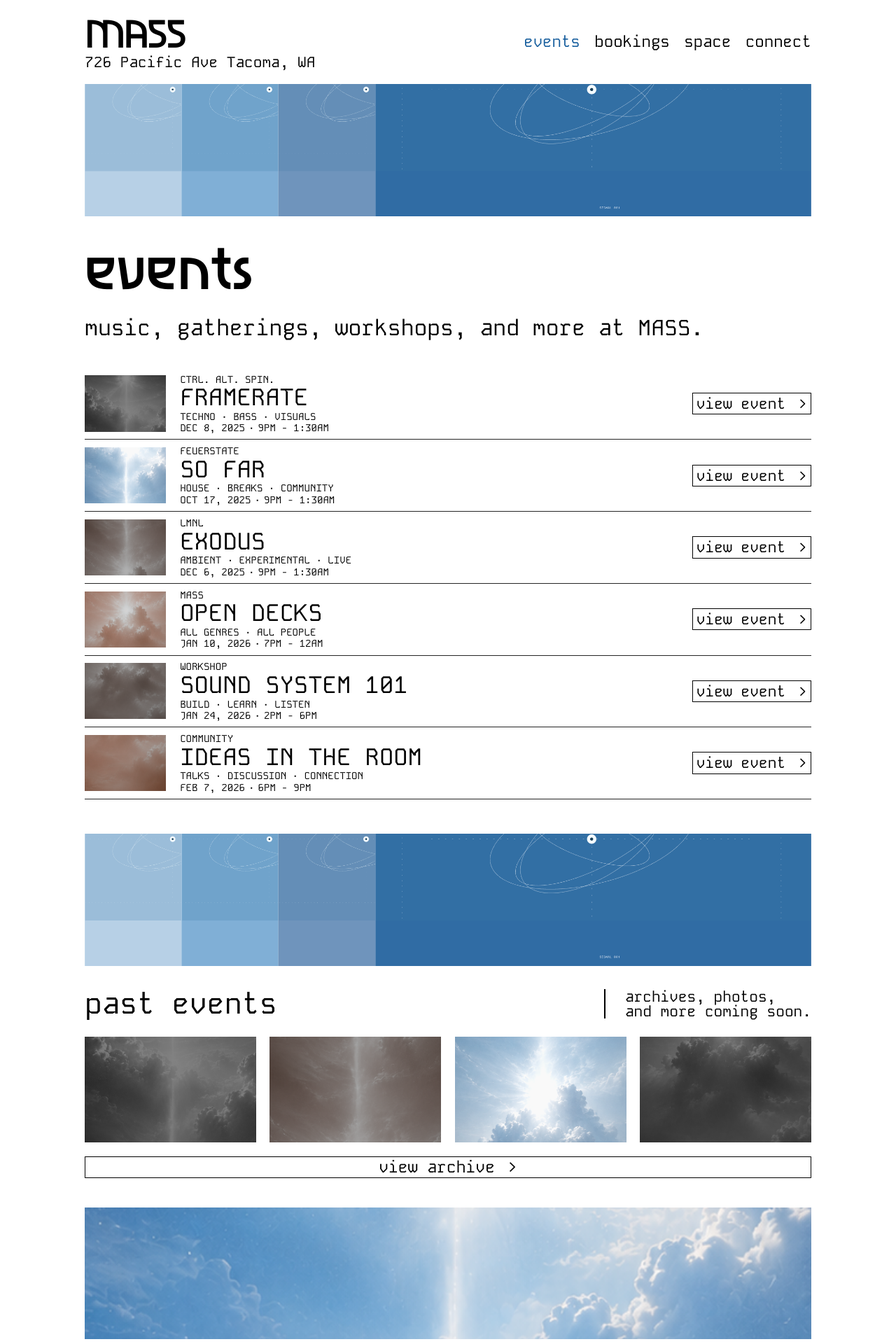
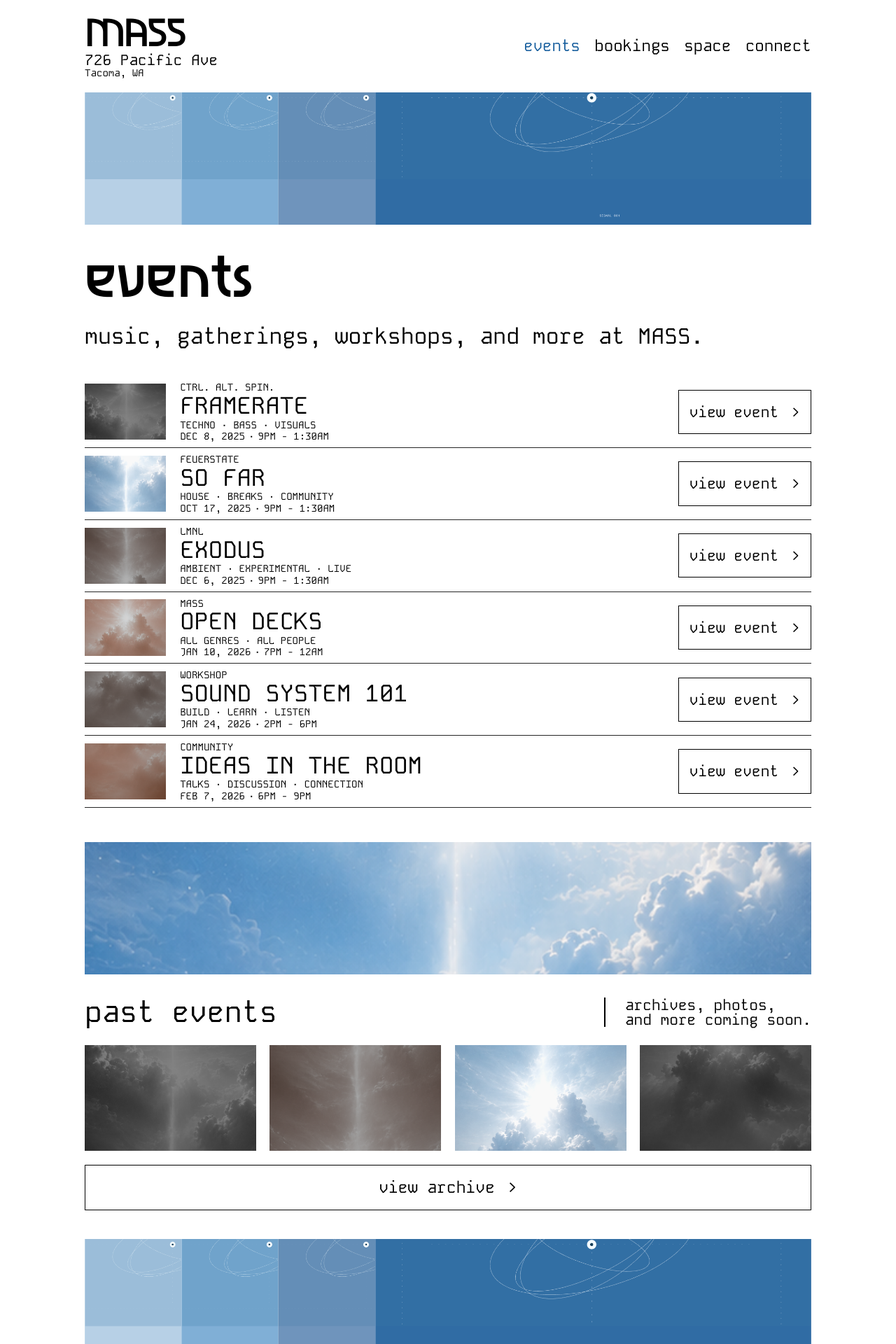
Before and after one commit to fvckzest/MASS, a Next.js app: page /events in a window 1280 px wide. Shown: the top 1920 px of the page at 70% size. Built offline with nearby package versions, Linux system fonts and the light colour scheme.

Commit message:
Align page imagery, spacing, and contact calls to action

```diff
--- a/src/app/booking/page.tsx
+++ b/src/app/booking/page.tsx
@@ -130,7 +130,7 @@ export default function BookingPage() {
         </div>
       </section>
 
-      <ImageBreak variant="cloud" />
+      <ImageBreak variant="signal" />
 
       <section className="booking-contact" id="connect" aria-label="Contact MASS">
         <div className="booking-contact__address">
--- a/src/app/events/page.tsx
+++ b/src/app/events/page.tsx
@@ -141,7 +141,7 @@ export default function EventsPage() {
         </div>
       </section>
 
-      <ImageBreak variant="signal" />
+      <ImageBreak variant="cloud" />
 
       <section className="archive" aria-labelledby="archive-heading">
         <div className="archive__header">
@@ -156,7 +156,7 @@ export default function EventsPage() {
         <PaperButton href="#archive">view archive</PaperButton>
       </section>
 
-      <ImageBreak variant="cloud" />
+      <ImageBreak variant="signal" />
 
       <section className="events-contact" id="connect" aria-label="Contact MASS">
         <div className="events-contact__address">
--- a/src/app/globals.css
+++ b/src/app/globals.css
@@ -146,11 +146,7 @@ input {
 }
 
 .identity__address-line {
-  display: inline;
-}
-
-.identity__address-line::before {
-  content: ' ';
+  display: block;
 }
 
 .identity__nav {
@@ -272,7 +268,7 @@ input {
   justify-content: space-between;
   gap: 18px;
   border: 1.5px solid var(--ink);
-  padding: 5px;
+  padding: 20px 15px;
   color: var(--ink);
   font-size: clamp(18px, 4.43vw, 32px);
   font-weight: 400;
@@ -333,7 +329,7 @@ input {
   width: 100%;
   min-width: 0;
   justify-content: center;
-  padding-block: 4px;
+  padding: 20px 15px;
   font-size: clamp(16px, 3.32vw, 24px);
 }
 
@@ -440,6 +436,11 @@ input {
 
 .events-page .secondary-header .identity__brand p {
   font-size: clamp(13px, 1.65vw, 24px);
+}
+
+.events-page .secondary-header .identity__address-line {
+  font-size: 0.667em;
+  line-height: 1.25;
 }
 
 .events-page .secondary-header .identity__nav {
@@ -586,7 +587,7 @@ input {
 
 .event-card__action .paper-button {
   min-width: clamp(128px, 11.35vw, 164px);
-  padding: 4px 5px;
+  padding: 20px 15px;
   font-size: clamp(14px, 1.66vw, 24px);
 }
 
@@ -630,7 +631,7 @@ input {
   width: 100%;
   justify-content: center;
   margin-top: clamp(14px, 1.55vw, 22px);
-  padding-block: 3px;
+  padding: 20px 15px;
   font-size: clamp(14px, 1.8vw, 26px);
 }
 
@@ -758,7 +759,7 @@ input {
   justify-content: center;
   gap: 18px;
   border: 1px solid var(--ink);
-  padding: 4px 8px;
+  padding: 20px 15px;
   background: var(--paper);
   color: var(--ink);
   cursor: pointer;
@@ -977,8 +978,9 @@ input {
     display: block;
   }
 
-  .identity__address-line::before {
-    content: none;
+  .events-page .secondary-header .identity__address-line {
+    font-size: inherit;
+    line-height: 1.15;
   }
 
   .tagline {
```
Also changed, not shown: src/app/page.tsx (+4 -4 lines).
